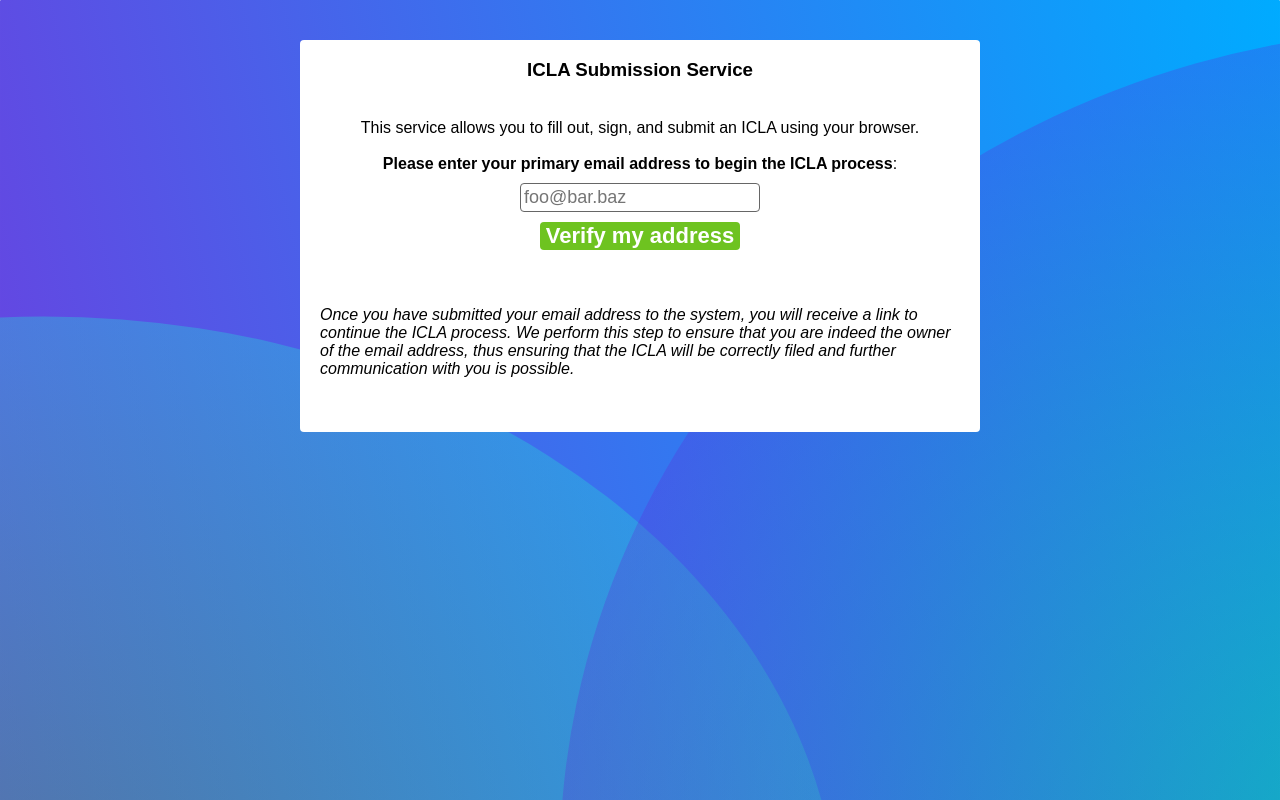
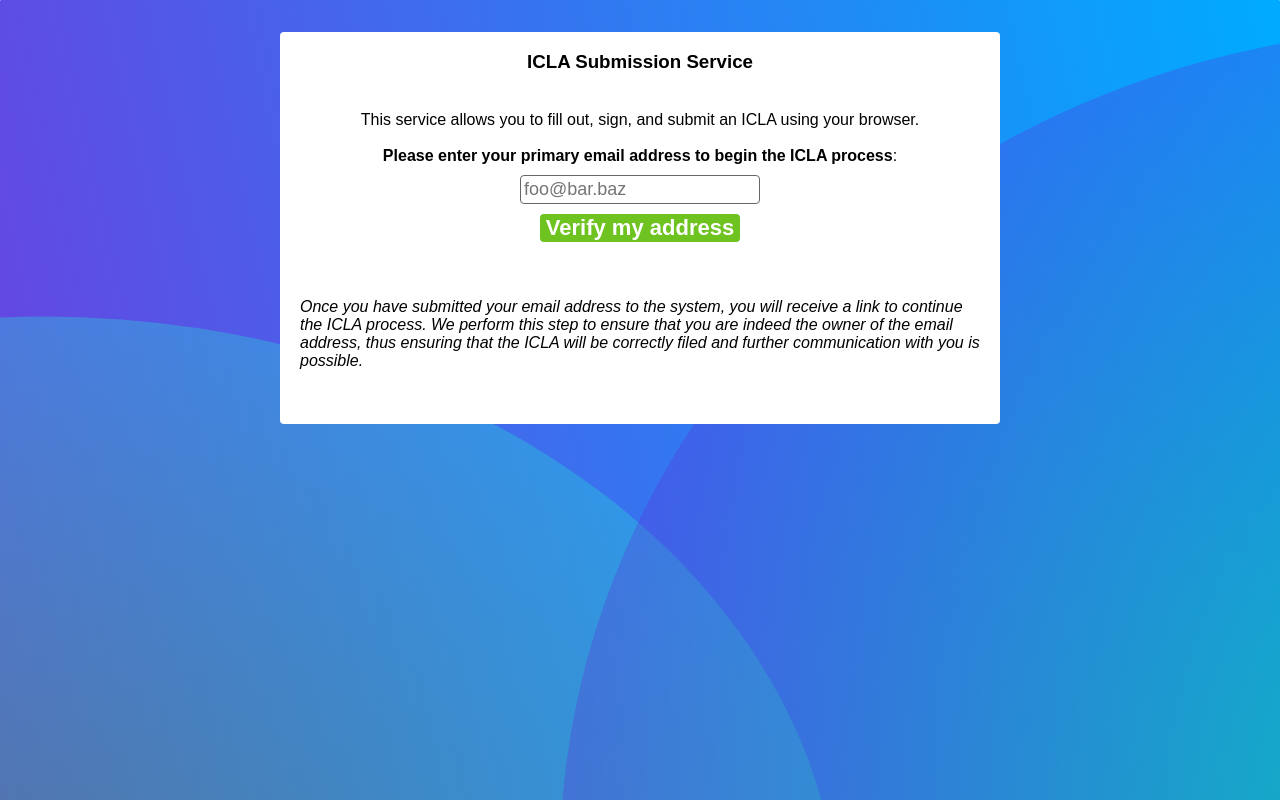
Before and after one commit to quenda/icla.dev, a plain HTML site: page site/index.html in a window 1280 px wide. Drawn offline with Linux system fonts and the light colour scheme.

Commit message:
bit more mobile tweaks

```diff
--- a/site/css/icla.css
+++ b/site/css/icla.css
@@ -7,9 +7,9 @@ html {
 #wizard {
     background: #FFF;
     border-radius: 4px;
-    width: 680px;
+    width: 720px;
     max-width: 95%;
-    margin: 40px auto;
+    margin: 32px auto;
     min-height: 50%;
     display: block;
     position: relative;
@@ -160,7 +160,7 @@ canvas {
     max-width: calc(100% - 14px);
 }
 
-@media only screen and (max-width: 600px) {
+@media only screen and (max-width: 680px) {
   #wizard {
     width: 95% !important;
   }
```
